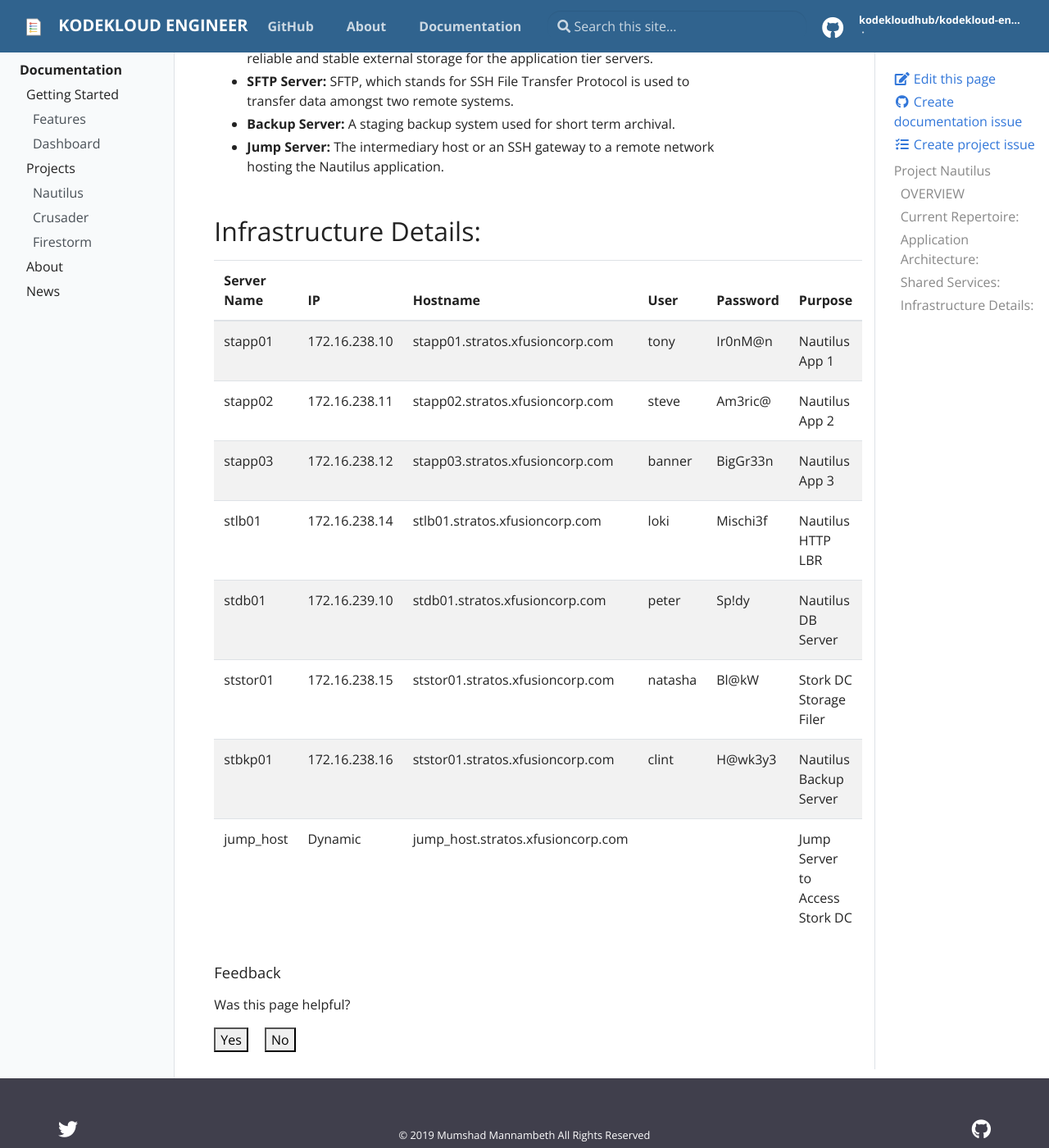
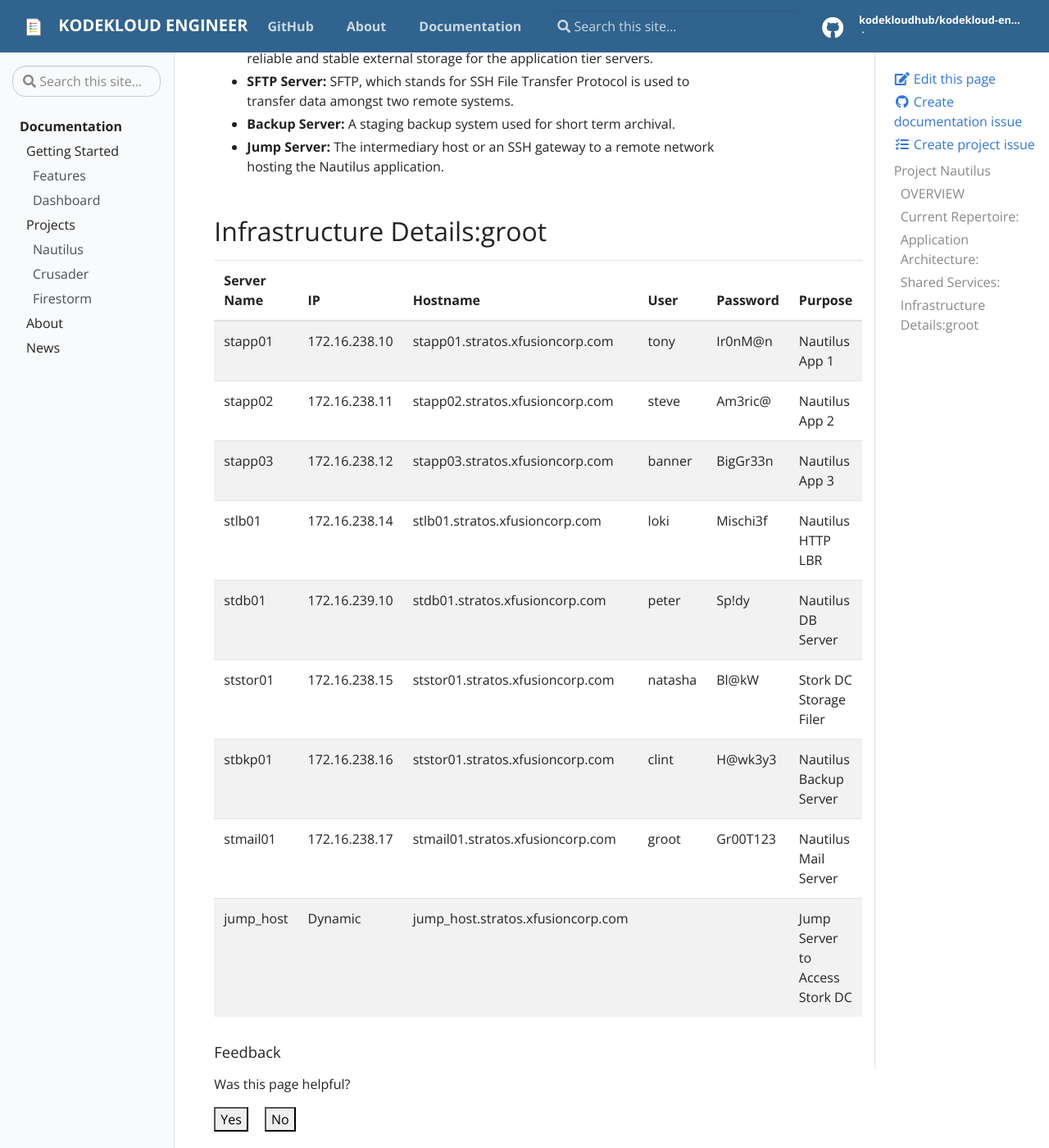
Before and after one commit to kodekloudhub/kodekloud-engineer, a Jekyll site: the page built from _docs/projects/nautilus.md, in a window 1280 px wide and 1400 px high, scrolled down 1372 px. Shown: the whole window at 82% size. Built offline with Jekyll 4.4.1, drawn with Linux system fonts in a browser that asks for light colours.

Commit message:
Update nautilus.md

```diff
--- a/_docs/projects/nautilus.md
+++ b/_docs/projects/nautilus.md
@@ -39,7 +39,7 @@ The Nautilus is a three-tier application and is deployed in the Stratos Datacent
  - **Backup Server:** A staging backup system used for short term archival.
  - **Jump Server:** The intermediary host or an SSH gateway to a remote network hosting the Nautilus application.
 
-## Infrastructure Details:
+## Infrastructure Details:groot
 
 | **Server Name** | **IP**|**Hostname** | **User** |**Password**|**Purpose** |
 |:---            |:---    |:---      |:--          |:---        |:---
@@ -50,4 +50,5 @@ The Nautilus is a three-tier application and is deployed in the Stratos Datacent
 |stdb01          | 172.16.239.10 | stdb01.stratos.xfusioncorp.com |peter | Sp!dy |Nautilus DB Server
 |ststor01        |172.16.238.15  | ststor01.stratos.xfusioncorp.com |natasha | Bl@kW |Stork DC Storage Filer
 |stbkp01         | 172.16.238.16 | ststor01.stratos.xfusioncorp.com |clint |H@wk3y3  | Nautilus Backup Server
+|stmail01        | 172.16.238.17 | stmail01.stratos.xfusioncorp.com |groot |Gr00T123  | Nautilus Mail Server
 |jump_host       | Dynamic       | jump_host.stratos.xfusioncorp.com || |Jump Server to Access Stork DC
```
